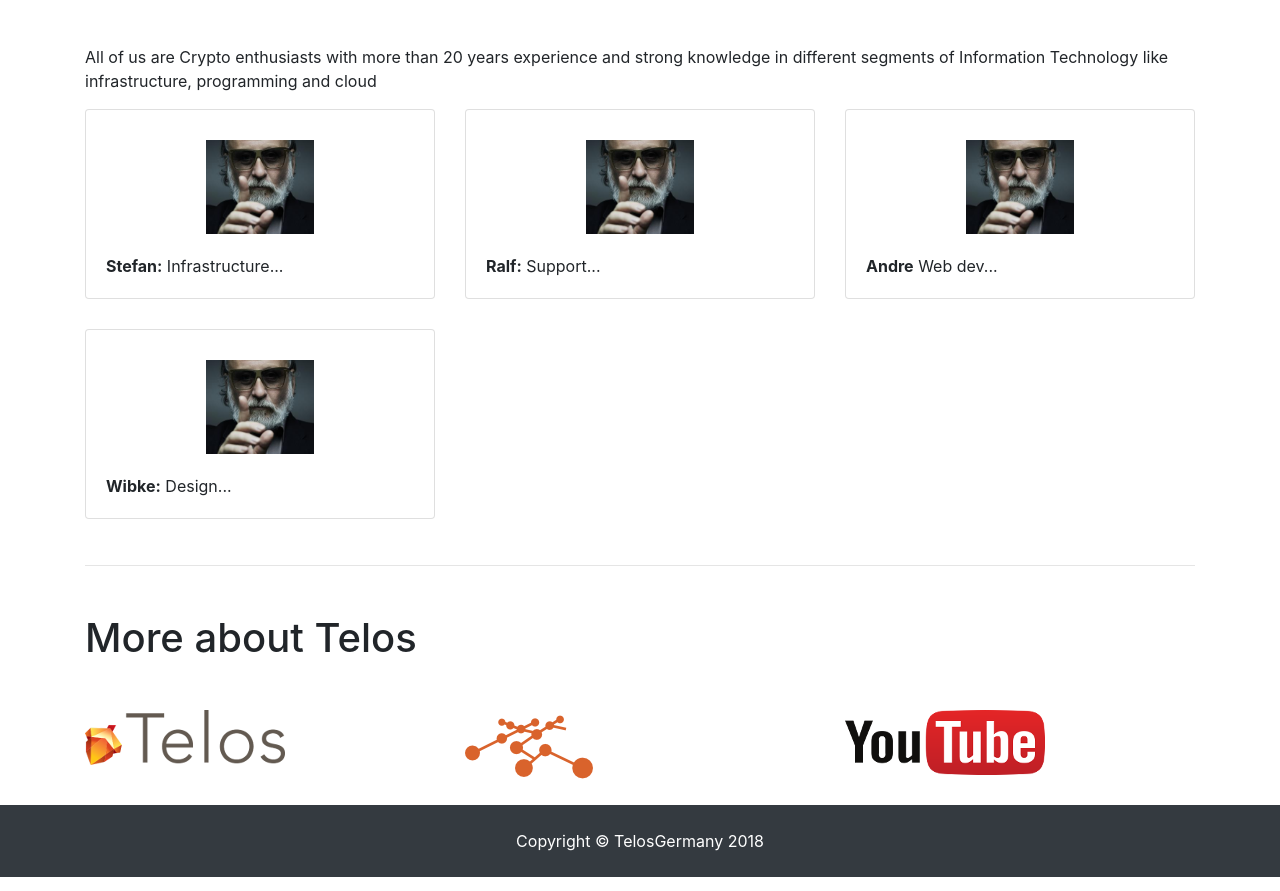
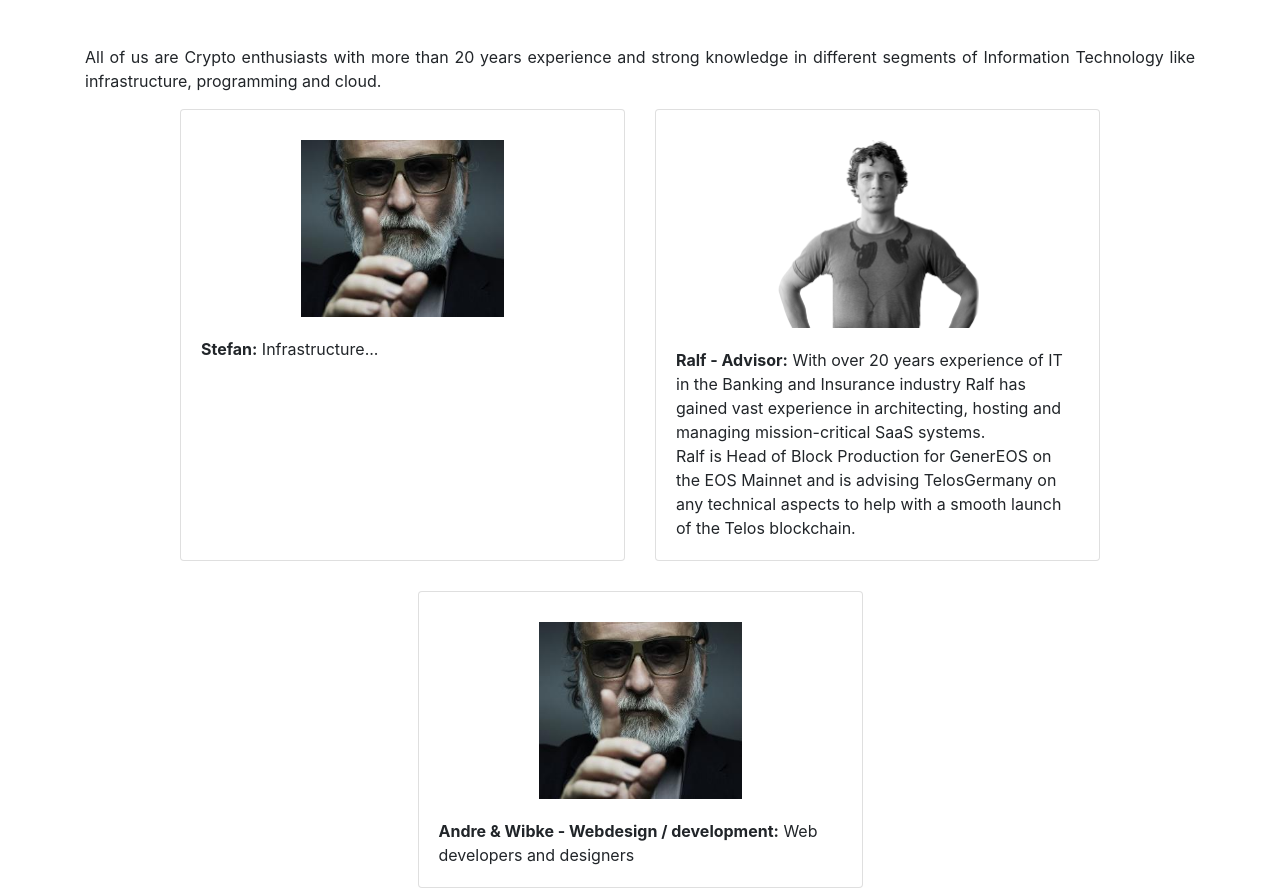
Before and after one commit to DerAndre/TelosGermanyPage, a website: page index.html in a window 1280 px wide. Shown: the part 1686-2577 px from the top of the page. Drawn offline with Linux system fonts and the light colour scheme.

Commit message:
added Ralf, layout edits

```diff
--- a/css/telosGermany.css
+++ b/css/telosGermany.css
@@ -57,3 +57,7 @@ body {
 .faq-link {
   color: #9c999b;
 }
+
+.nav-link {
+  font-size: x-large;
+}
--- a/index.html
+++ b/index.html
@@ -27,9 +27,8 @@
       <!-- Slide One - Set the background image for this slide in the line below -->
       <div id="particles-js" class="carousel-item active" style="background-color: #343a40; max-height: 500px">
         <div class="carousel-caption d-none d-md-block">
-          <h3>Welcome to TelosGermany</h3>
-          <h2>Our Motivation</h2>
-          <p>We are convinced that in the future blockchain, smart contracts and DApps will change the world. With Telos there is a chance to shape the Future. Telos stands for security, openess, transparency and opportunity. We want to make Telos to a success story.</p>
+          <h2>Welcome to TelosGermany</h2>
+          <h4>We are convinced that in the future blockchain, smart contracts and DApps will change the world. With Telos there is a chance to shape the Future. Telos stands for security, openess, transparency and opportunity. We want to make Telos to a success story.</h4>
         </div>
       </div>
     </header>
@@ -41,7 +40,7 @@
       <section>
         <h1 class="my-5">Why TelosGermany?</h1>
 
-        <div class="row">
+        <div class="row" style="justify-content: center;">
           <div class="col-lg-4 col-sm-6 portfolio-item">
             <div class="card h-100">
               <span><img class="card-img-top-centralized" src="assets/benefits.png" alt=""></span>
@@ -95,9 +94,9 @@
       <!-- Team section -->
       <section>
         <h1 class="my-5">The Team</h1>
-        <p>All of us are Crypto enthusiasts with more than 20 years experience and strong knowledge in different segments of Information Technology like infrastructure, programming and cloud</p>
-        <div class="row">
-          <div class="col-lg-4 mb-6 portfolio-item">
+        <p style="text-align: justify;">All of us are Crypto enthusiasts with more than 20 years experience and strong knowledge in different segments of Information Technology like infrastructure, programming and cloud.</p>
+        <div class="row" style="justify-content: center;">
+          <div class="col-lg-5 mb-6 portfolio-item">
             <div class="card h-100">
               <span><img class="card-img-top-centralized" src="assets/supergeil.jpg" alt=""></span>
               <div class="card-body">
@@ -105,27 +104,19 @@
               </div>
             </div>
           </div>
-          <div class="col-lg-4 mb-6 portfolio-item">
+          <div class="col-lg-5 mb-6 portfolio-item">
+            <div class="card h-100">
+              <span><img class="card-img-top-centralized" src="assets/Ralf.png" alt=""></span>
+              <div class="card-body">
+                <p class="card-text"><b>Ralf - Advisor:</b> With over 20 years experience of IT in the Banking and Insurance industry Ralf has gained vast experience in architecting, hosting and managing mission-critical SaaS systems.</br> Ralf is Head of Block Production for GenerEOS on the EOS Mainnet and is advising TelosGermany on any technical aspects to help with a smooth launch of the Telos blockchain.</p>
+              </div>
+            </div>
+          </div>
+          <div class="col-lg-5 mb-6 portfolio-item">
             <div class="card h-100">
               <span><img class="card-img-top-centralized" src="assets/supergeil.jpg" alt=""></span>
               <div class="card-body">
-                <p class="card-text"><b>Ralf:</b> Support...</p>
-              </div>
-            </div>
-          </div>
-          <div class="col-lg-4 mb-6 portfolio-item">
-            <div class="card h-100">
-              <span><img class="card-img-top-centralized" src="assets/supergeil.jpg" alt=""></span>
-              <div class="card-body">
-                <p class="card-text"><b>Andre</b> Web dev...</p>
-              </div>
-            </div>
-          </div>
-          <div class="col-lg-4 mb-6 portfolio-item">
-            <div class="card h-100">
-              <span><img class="card-img-top-centralized" src="assets/supergeil.jpg" alt=""></span>
-              <div class="card-body">
-                <p class="card-text"><b>Wibke:</b> Design...</p>
+                <p class="card-text"><b>Andre & Wibke - Webdesign / development:</b> Web developers and designers</p>
               </div>
             </div>
           </div>
--- a/nav.html
+++ b/nav.html
@@ -1,7 +1,10 @@
 <!-- Navigation -->
 <nav class="navbar fixed-top navbar-expand-lg navbar-dark bg-dark fixed-top">
     <div class="container">
-        <a class="navbar-brand" href="index.html"><img src="assets/telos_germany_small.png" height="30"> TelosGermany <br>BLOCK PRODUCER CANDIDATE</a>
+        <div class="navbar-brand" style="display: flex; flex-direction: column;">
+            <a href="index.html" style="color: white; display: inherit; text-decoration: none;"><img src="assets/telos_germany_small.png" height="60"><h1>TelosGermany</h1></a>
+            <p style="margin-left: 75px;">Block Producer Candidate</p>
+        </div>
         <button class="navbar-toggler navbar-toggler-right" type="button" data-toggle="collapse" data-target="#navbarResponsive" aria-controls="navbarResponsive" aria-expanded="false" aria-label="Toggle navigation">
             <span class="navbar-toggler-icon"></span>
         </button>
```
Also changed, not shown: assets/Ralf.png (added), assets/telos_germany2.png (deleted), assets/telos_germany_small_var3.png (added), assets/telos_germany_small_var4.png (added).
